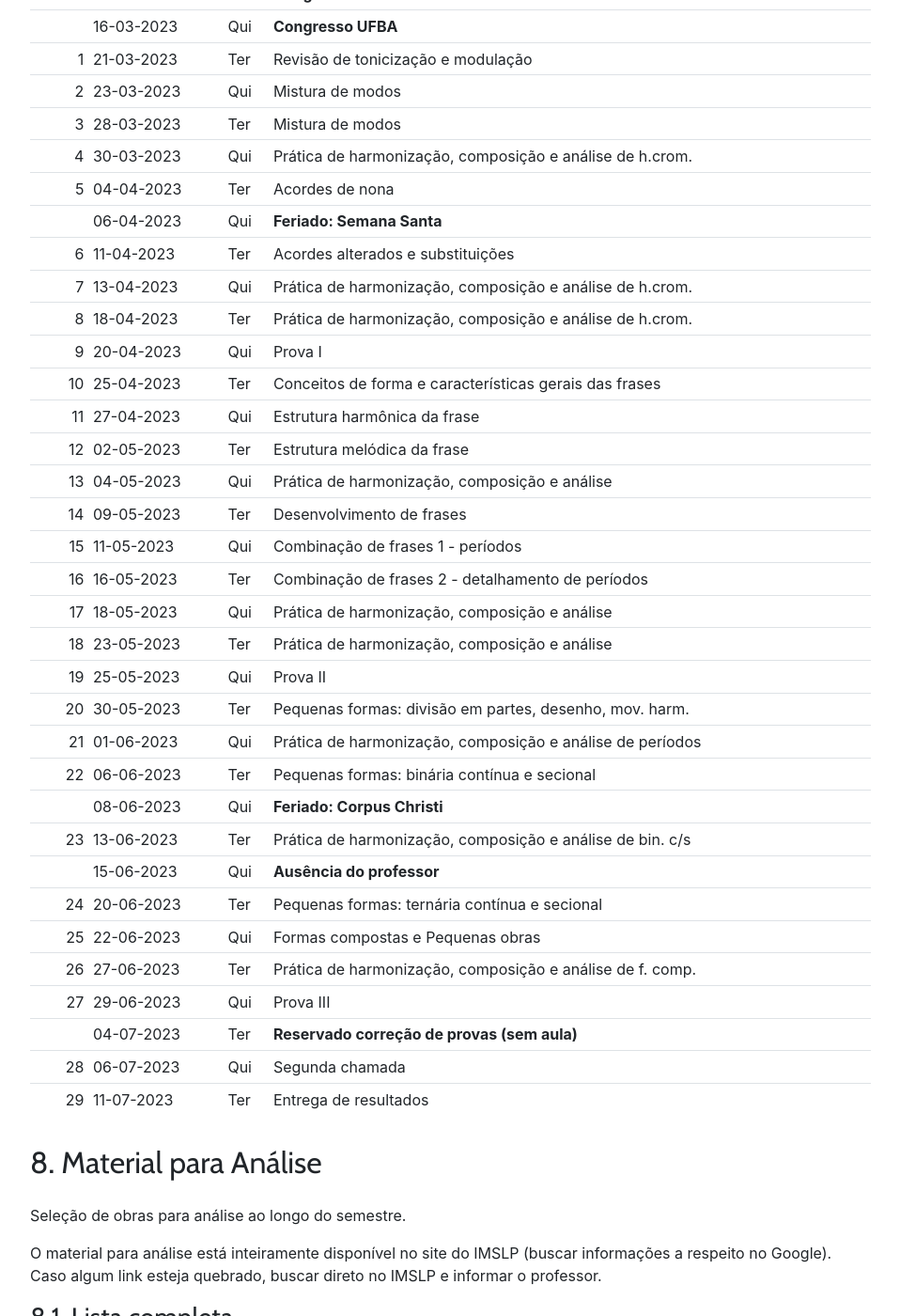
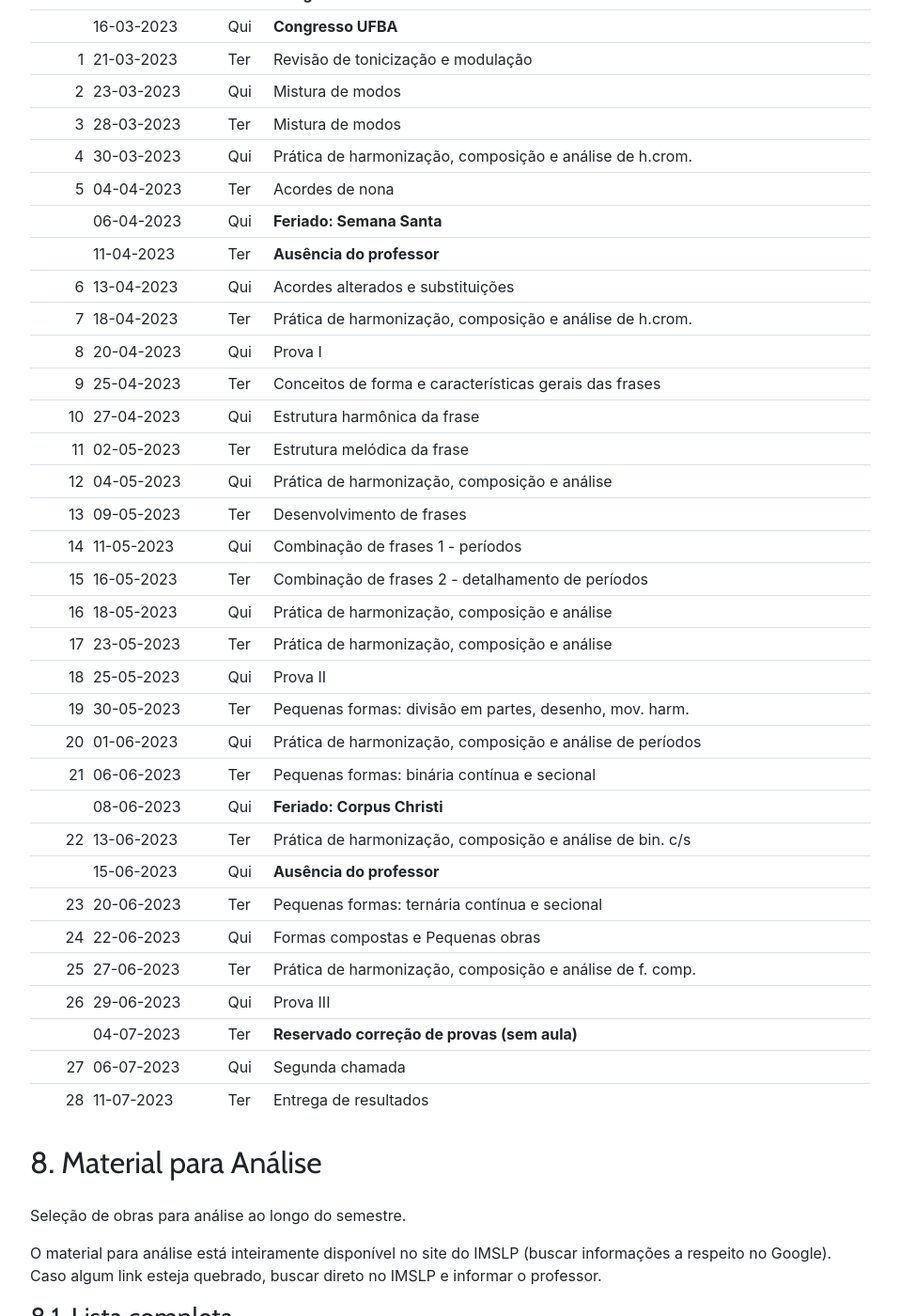
Before and after one commit to kroger/genosmus, a Jekyll site: the page built from _marcos/musa71.md, in a window 1280 px wide and 1400 px high, scrolled down 2333 px. Shown: the whole window at 94% size, without its empty margins (68-1026 px from the left). Built offline with Jekyll 4.4.1, drawn with Linux system fonts in a browser that asks for light colours; nearby versions of some CDN libraries; the table of contents is made by our own code.

Commit message:
Reorganiza cronograma
- Ajusta considerando ausência por motivo de saúde

```diff
--- a/_marcos/cronogramas/musa69.txt
+++ b/_marcos/cronogramas/musa69.txt
@@ -6,9 +6,9 @@
 Encadeamentos de tríades (pos. fund.)
 Tríades a quatro vozes e cifras (1a inversão)
 **Feriado: Semana Santa**
+**Ausência do professor**
 Encadeamentos de tríades (pos. fund e invertidas)
 Ciclo de quintas, sucessões, progressões, bx. dado
-Baixo dado
 Prova I
 Tríades a quatro vozes e cifras (2a. inversão)
 Encadeamentos de tríades (todas)
--- a/_marcos/cronogramas/musa71.txt
+++ b/_marcos/cronogramas/musa71.txt
@@ -6,8 +6,8 @@
 Prática de harmonização, composição e análise de h.crom.
 Acordes de nona
 **Feriado: Semana Santa**
+**Ausência do professor**
 Acordes alterados e substituições
-Prática de harmonização, composição e análise de h.crom.
 Prática de harmonização, composição e análise de h.crom.
 Prova I
 Conceitos de forma e características gerais das frases
--- a/_marcos/cronogramas/muse06.txt
+++ b/_marcos/cronogramas/muse06.txt
@@ -2,6 +2,7 @@
 Abstração e representações
 Identidade e reflexão
 Redução
+**Ausência do professor**
 Similaridade
 Durações
 Textura
@@ -13,5 +14,4 @@
 Acompanhamento de trabalhos
 Acompanhamento de trabalhos
 Acompanhamento de trabalhos
-Acompanhamento de trabalhos
 Entrega e apresentação dos resultados
--- a/_marcos/musa71.md
+++ b/_marcos/musa71.md
@@ -95,33 +95,33 @@
 |    4 | 30-03-2023 | Qui  | Prática de harmonização, composição e análise de h.crom.  |
 |    5 | 04-04-2023 | Ter  | Acordes de nona                                           |
 |      | 06-04-2023 | Qui  | **Feriado: Semana Santa**                                 |
-|    6 | 11-04-2023 | Ter  | Acordes alterados e substituições                         |
-|    7 | 13-04-2023 | Qui  | Prática de harmonização, composição e análise de h.crom.  |
-|    8 | 18-04-2023 | Ter  | Prática de harmonização, composição e análise de h.crom.  |
-|    9 | 20-04-2023 | Qui  | Prova I                                                   |
-|   10 | 25-04-2023 | Ter  | Conceitos de forma e características gerais das frases    |
-|   11 | 27-04-2023 | Qui  | Estrutura harmônica da frase                              |
-|   12 | 02-05-2023 | Ter  | Estrutura melódica da frase                               |
-|   13 | 04-05-2023 | Qui  | Prática de harmonização, composição e análise             |
-|   14 | 09-05-2023 | Ter  | Desenvolvimento de frases                                 |
-|   15 | 11-05-2023 | Qui  | Combinação de frases 1 - períodos                         |
-|   16 | 16-05-2023 | Ter  | Combinação de frases 2 - detalhamento de períodos         |
-|   17 | 18-05-2023 | Qui  | Prática de harmonização, composição e análise             |
-|   18 | 23-05-2023 | Ter  | Prática de harmonização, composição e análise             |
-|   19 | 25-05-2023 | Qui  | Prova II                                                  |
-|   20 | 30-05-2023 | Ter  | Pequenas formas: divisão em partes, desenho, mov. harm.   |
-|   21 | 01-06-2023 | Qui  | Prática de harmonização, composição e análise de períodos |
-|   22 | 06-06-2023 | Ter  | Pequenas formas: binária contínua e secional              |
+|      | 11-04-2023 | Ter  | **Ausência do professor**                                 |
+|    6 | 13-04-2023 | Qui  | Acordes alterados e substituições                         |
+|    7 | 18-04-2023 | Ter  | Prática de harmonização, composição e análise de h.crom.  |
+|    8 | 20-04-2023 | Qui  | Prova I                                                   |
+|    9 | 25-04-2023 | Ter  | Conceitos de forma e características gerais das frases    |
+|   10 | 27-04-2023 | Qui  | Estrutura harmônica da frase                              |
+|   11 | 02-05-2023 | Ter  | Estrutura melódica da frase                               |
+|   12 | 04-05-2023 | Qui  | Prática de harmonização, composição e análise             |
+|   13 | 09-05-2023 | Ter  | Desenvolvimento de frases                                 |
+|   14 | 11-05-2023 | Qui  | Combinação de frases 1 - períodos                         |
+|   15 | 16-05-2023 | Ter  | Combinação de frases 2 - detalhamento de períodos         |
+|   16 | 18-05-2023 | Qui  | Prática de harmonização, composição e análise             |
+|   17 | 23-05-2023 | Ter  | Prática de harmonização, composição e análise             |
+|   18 | 25-05-2023 | Qui  | Prova II                                                  |
+|   19 | 30-05-2023 | Ter  | Pequenas formas: divisão em partes, desenho, mov. harm.   |
+|   20 | 01-06-2023 | Qui  | Prática de harmonização, composição e análise de períodos |
+|   21 | 06-06-2023 | Ter  | Pequenas formas: binária contínua e secional              |
 |      | 08-06-2023 | Qui  | **Feriado: Corpus Christi**                               |
-|   23 | 13-06-2023 | Ter  | Prática de harmonização, composição e análise de bin. c/s |
+|   22 | 13-06-2023 | Ter  | Prática de harmonização, composição e análise de bin. c/s |
 |      | 15-06-2023 | Qui  | **Ausência do professor**                                 |
-|   24 | 20-06-2023 | Ter  | Pequenas formas: ternária contínua e secional             |
-|   25 | 22-06-2023 | Qui  | Formas compostas e Pequenas obras                         |
-|   26 | 27-06-2023 | Ter  | Prática de harmonização, composição e análise de f. comp. |
-|   27 | 29-06-2023 | Qui  | Prova III                                                 |
+|   23 | 20-06-2023 | Ter  | Pequenas formas: ternária contínua e secional             |
+|   24 | 22-06-2023 | Qui  | Formas compostas e Pequenas obras                         |
+|   25 | 27-06-2023 | Ter  | Prática de harmonização, composição e análise de f. comp. |
+|   26 | 29-06-2023 | Qui  | Prova III                                                 |
 |      | 04-07-2023 | Ter  | **Reservado correção de provas (sem aula)**               |
-|   28 | 06-07-2023 | Qui  | Segunda chamada                                           |
-|   29 | 11-07-2023 | Ter  | Entrega de resultados                                     |
+|   27 | 06-07-2023 | Qui  | Segunda chamada                                           |
+|   28 | 11-07-2023 | Ter  | Entrega de resultados                                     |
 {: .table .table-sm}
 
 <!-- ## 8. Exercícios de apoio
```
Also changed, not shown: _marcos/musa69.md (+24 -24 lines), _marcos/muse06.md (+13 -13 lines).
